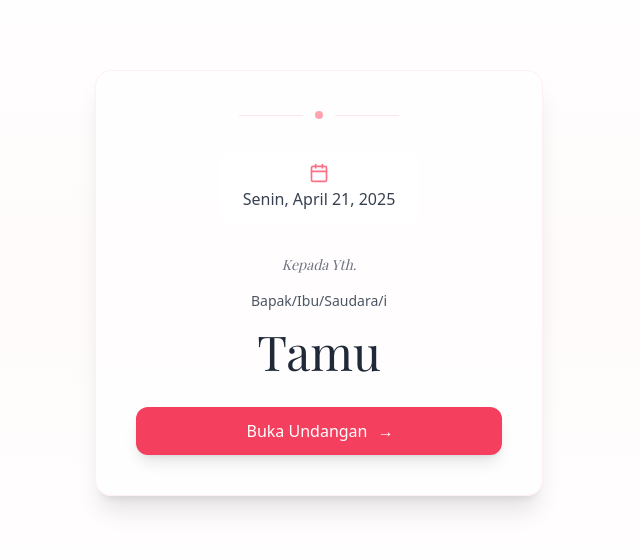
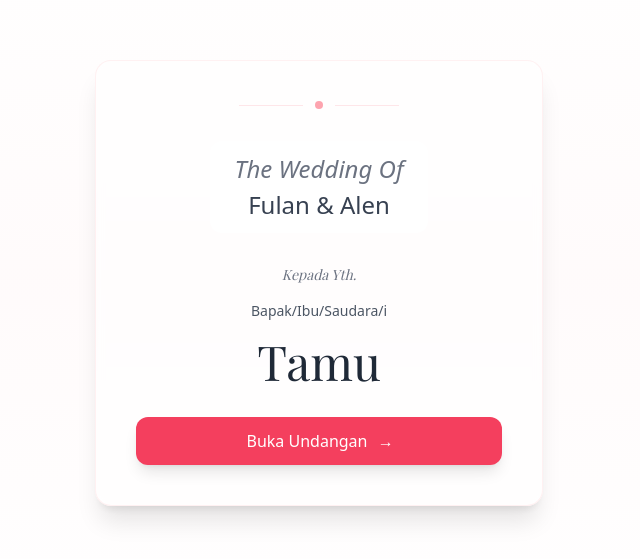
Before and after one commit to alenovan/fulanalen, a React (Vite) app: page / in a window 1280 px wide. Shown: the part 117-676 px from the top of the page, without its empty margins (321-961 px from the left). Built offline with nearby package versions, Linux system fonts and the light colour scheme; a web font is replaced by a local one.

Commit message:
feat : update

```diff
--- a/src/pages/Hero.jsx
+++ b/src/pages/Hero.jsx
@@ -123,8 +123,8 @@ export default function Hero() {
             transition={{ delay: 0.2 }}
             className="inline-block mx-auto"
           >
-            <span className="px-4 py-1 text-sm bg-rose-50 text-rose-600 rounded-full border border-rose-200">
-              Hai Semuanya
+            <span className="px-4 py-1 text-2xl rounded-full ">
+              ٱلسَّلَامُ عَلَيْكُمْ وَرَحْمَةُ ٱللَّٰهِ وَبَرَكَاتُهُ
             </span>
           </motion.div>
 
--- a/src/pages/LandingPage.jsx
+++ b/src/pages/LandingPage.jsx
@@ -61,10 +61,8 @@ const LandingPage = ({ onOpenInvitation }) => {
               className="flex flex-col gap-4 mb-6 sm:mb-8 items-center"
             >
               <div className="inline-flex flex-col items-center space-y-1 bg-white/80 px-4 sm:px-6 py-2 sm:py-3 rounded-xl">
-                <Calendar className="w-5 h-5 text-rose-400" />
-                <p className="text-gray-700 font-medium">
-                  {formatEventDate(config.data.date)}
-                </p>
+                <p className="text-gray-500 font-light italic text-2xl  ">The Wedding Of</p>
+                <p className="text-gray-700 font-medium text-2xl">Fulan & Alen</p>
               </div>
               {/* Uncomment if needed */}
               {/*
```
